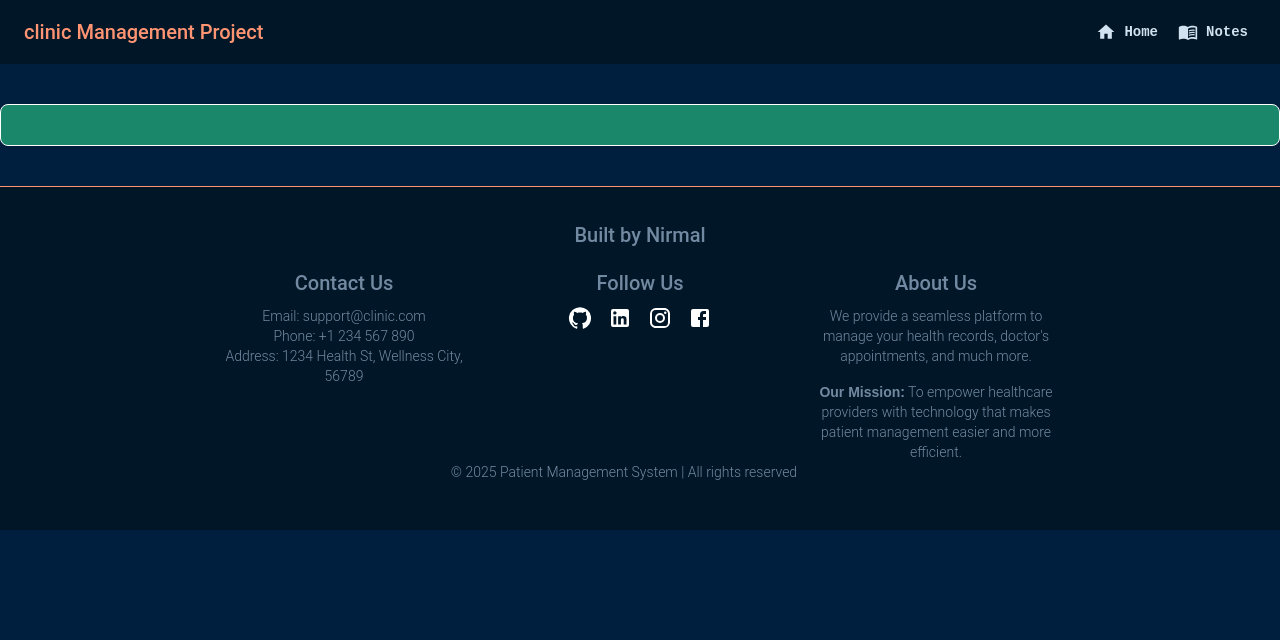
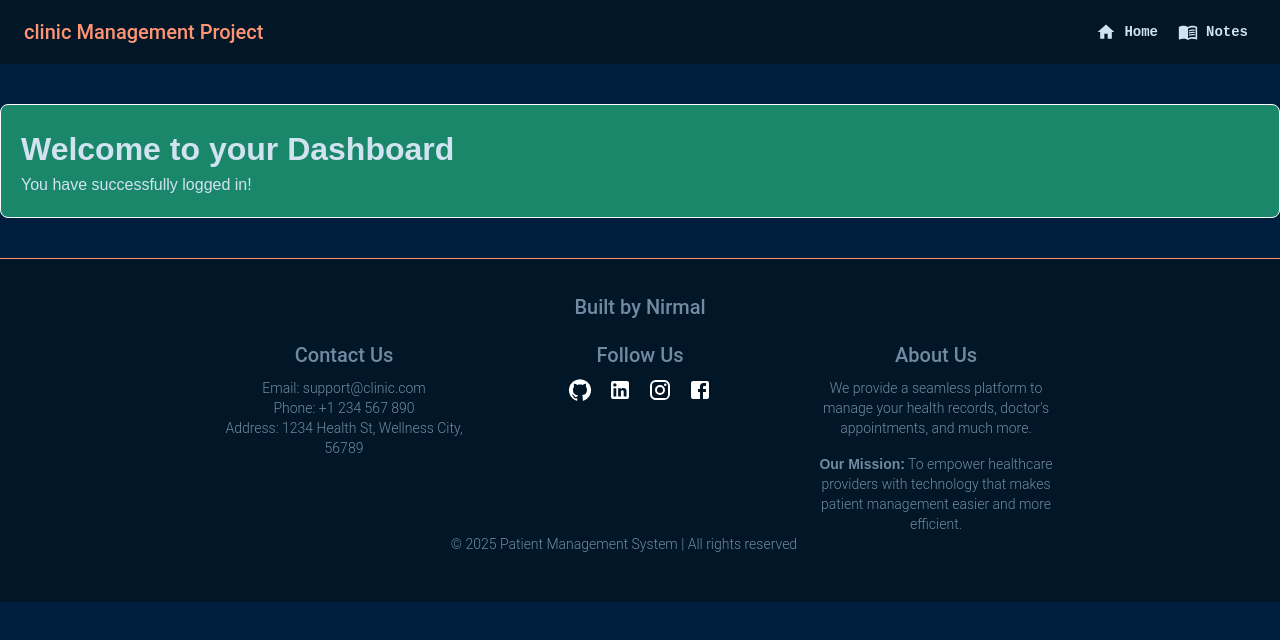
Before and after one commit to nirmal3002/clinic-Mgmt, a React (Create React App) app in the folder client/: page /dashboard in a window 1280 px wide. Shown: the top 640 px of the page. Built offline with nearby package versions, Linux system fonts and the light colour scheme; sample sign-in values are in the browser's storage.

Commit message:
prod deploy: login page middleware under devlop

```diff
--- a/client/src/App.js
+++ b/client/src/App.js
@@ -7,9 +7,11 @@ import PatientEdit from './components/updatePatient';
 import HomePage from './components/homePage';
 import Footer from './components/footer';
 import Navbar from './components/navbar';
+import Dashboard from "./components/Dashboard";
 import ExportPage from './components/ExportPage'
 import SearchPatient from './components/SearchPatient';
 import QRCodePage from './components/QrCode';
+import ProtectedRoute from "./components/ProtectedRoute"; // Import ProtectedRoute
 
 
 import solarizedTheme from './container/Theme';
@@ -39,7 +41,15 @@ const App = () => {
                         <Route path="/scan" element={<QRCodePage />} />
                         <Route path="/login" element={<Login />} />
                         <Route path="/signup" element={<Signup />} />
-
+    {/* Protected route */}
+    <Route
+          path="/dashboard"
+          element={
+            <ProtectedRoute>
+              <Dashboard />
+            </ProtectedRoute>
+          }
+        />
                     </Routes>
                 </div>
                 <Footer />
--- /dev/null
+++ b/client/src/components/Dashboard.js
@@ -0,0 +1,12 @@
+import React from "react";
+
+const Dashboard = () => {
+  return (
+    <div>
+      <h1>Welcome to your Dashboard</h1>
+      <p>You have successfully logged in!</p>
+    </div>
+  );
+};
+
+export default Dashboard;
--- /dev/null
+++ b/client/src/components/ProtectedRoute.js
@@ -0,0 +1,17 @@
+import React from "react";
+import { Navigate } from "react-router-dom";
+
+const ProtectedRoute = ({ children }) => {
+  // Check if the user is authenticated
+  const isAuthenticated = localStorage.getItem("token");
+
+  // If not authenticated, redirect to login page
+  if (!isAuthenticated) {
+    return <Navigate to="/login" />;
+  }
+
+  // If authenticated, render the child components
+  return children;
+};
+
+export default ProtectedRoute;
--- a/client/src/components/footer.js
+++ b/client/src/components/footer.js
@@ -1,7 +1,4 @@
 import React from 'react';
-// import { Box, Typography } from '@mui/material';
-// import CallIcon from '@mui/icons-material/Call';
-// import FacebookIcon from '@mui/icons-material/Facebook';
 import { GitHub, LinkedIn, Instagram, Facebook } from '@mui/icons-material';
 import { Box, Typography, Grid, Divider, Link, Container } from '@mui/material';
 
@@ -58,7 +55,7 @@ const Footer = () => (
             <Box display="flex" justifyContent="center" gap={2}>
               <Link
                 component="a"
-                href="https://github.com/88chinu/clinicManagement"
+                href="https://github.com/nirmal3002/clinic-Mgmt"
                 target="_blank"
                 rel="noopener noreferrer"
                 sx={{
```
Also changed, not shown: client/src/components/LogoutButton.js (added, +15 -0 lines), 7 other files (tests, documents, lock files or other folders).
